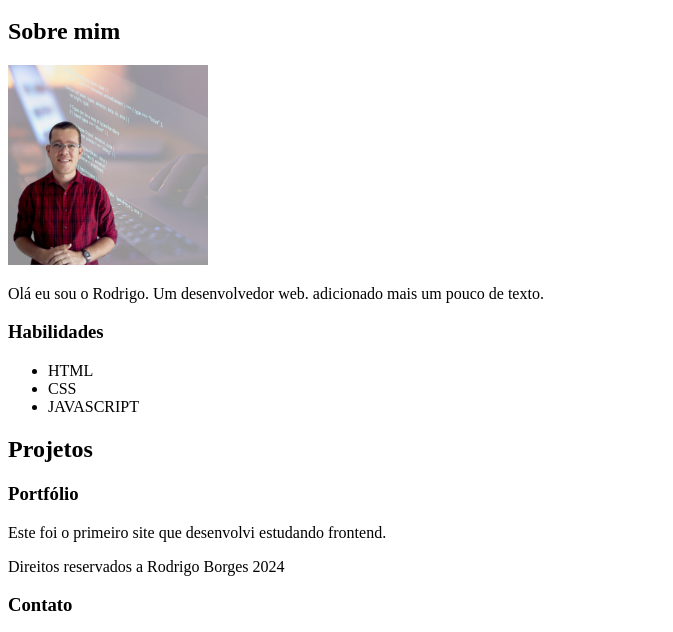
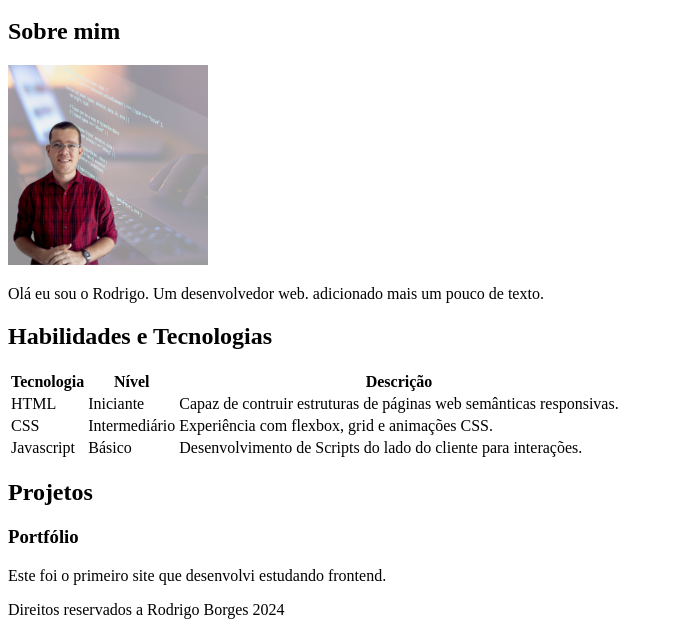
Before and after one commit to rodrigoborgesdesenvolvedor/site, a plain HTML site: page index.html in a window 1280 px wide. Shown: the part 154-786 px from the top of the page, without its empty margins (0-673 px from the left). Drawn offline with Linux system fonts and the light colour scheme.

Commit message:
Adição de Tabela com Especificações

```diff
--- a/index.html
+++ b/index.html
@@ -34,19 +34,48 @@
 
         </article>
 
-        <ASIDE>
+        <section id="habilidades">
 
-            <H3>Habilidades</H3>
+            <h2>Habilidades e Tecnologias</h2>
 
-            <ul>
+            <table>
+                <tr>
+                    <th>
+                        Tecnologia
+                    </th>
+                    <th>
+                        Nível
+                    </th>
+                    <th>
+                        Descrição
+                    </th>
+                </tr>
 
-                <li> HTML</li>
-                <LI>CSS
-                <LI>JAVASCRIPT</LI>
+                <tbody>
+                    <tr>
+                        <td>HTML</td>
+                        <td>Iniciante</td>
+                        <td>Capaz de contruir estruturas de páginas web semânticas responsivas.</td>
+                    </tr>
+                    <tr>
+                        <td>CSS</td>
+                        <td>Intermediário</td>
+                        <td>Experiência com flexbox, grid e animações CSS.</td>
+                    </tr>
+                    <tr>
+                        <td>Javascript</td>
+                        <td>Básico</td>
+                        <td>Desenvolvimento de Scripts do lado do cliente para interações.</td>
+                    </tr>
+                </tbody>
 
-            </ul>
+            </table>
 
-        </ASIDE>
+        </section>
+
+
+
+
 
         <section id="Projetos">
 
@@ -95,6 +124,7 @@
                 <label for="inscricao">Deseja receber minha Newslatter? Fique por dentro.</label>
                 <br>
                 <input type="submit" value="Enviar mensagem">
+                <input type="date">
 
             </form>
 
```
